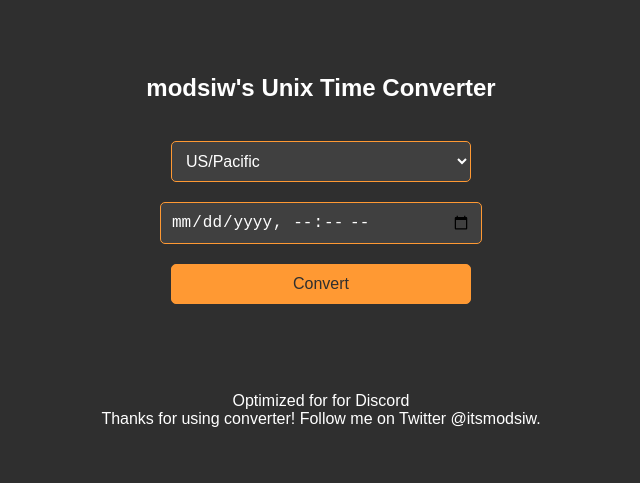
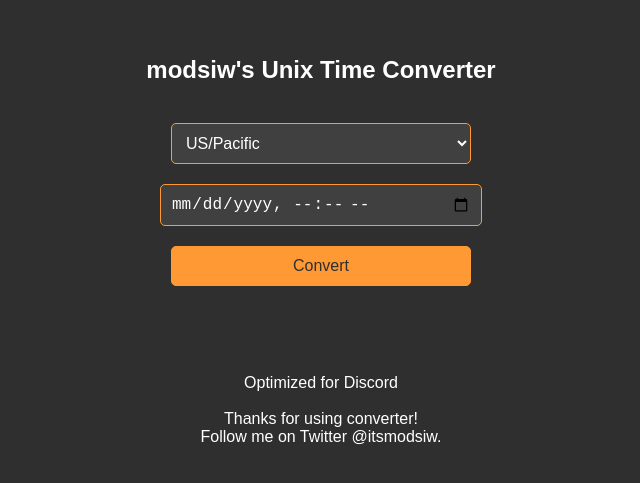
Before and after one commit to itsmodsiw/tcalc, a plain HTML site: page templates/index.html in a window 1280 px wide. Shown: the part 151-634 px from the top of the page, without its empty margins (319-959 px from the left). Drawn offline with Linux system fonts and the light colour scheme.

Commit message:
update
Fixes some text

```diff
--- a/templates/index.html
+++ b/templates/index.html
@@ -95,7 +95,7 @@ body {
   <p id="result"></p>
   <button class="button copy" onclick="copyToClipboard()">Copy to Clipboard</button>
   <p class="thanks-message">
-    Optimized for <t:unixtimecode> for Discord<br> Thanks for using converter! Follow me on Twitter <a href="https://twitter.com/itsmodsiw" target="_blank">@itsmodsiw</a>.
+    Optimized for Discord<br><br> Thanks for using converter! <br> Follow me on Twitter <a href="https://twitter.com/itsmodsiw" target="_blank">@itsmodsiw</a>.
   </p>
 </div>
 
```
